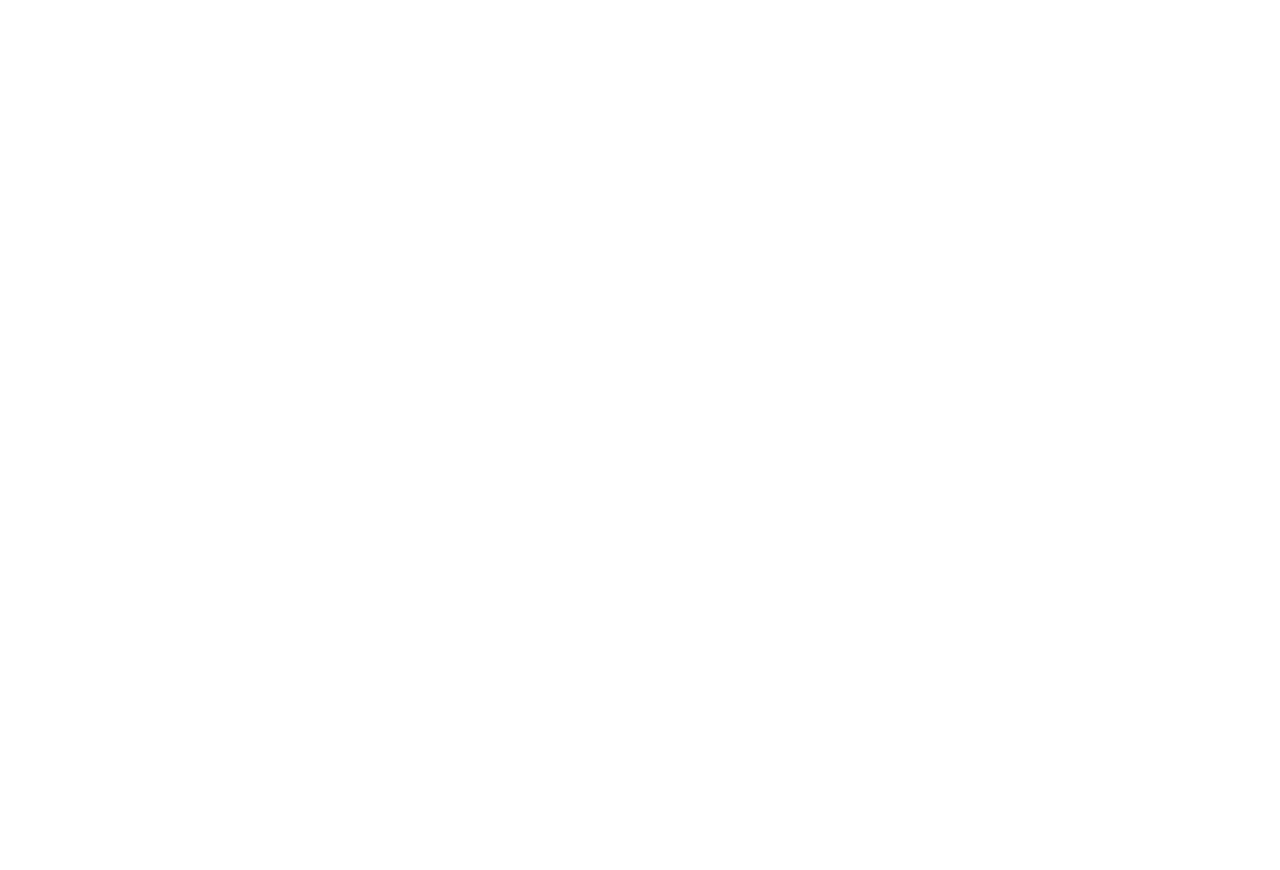
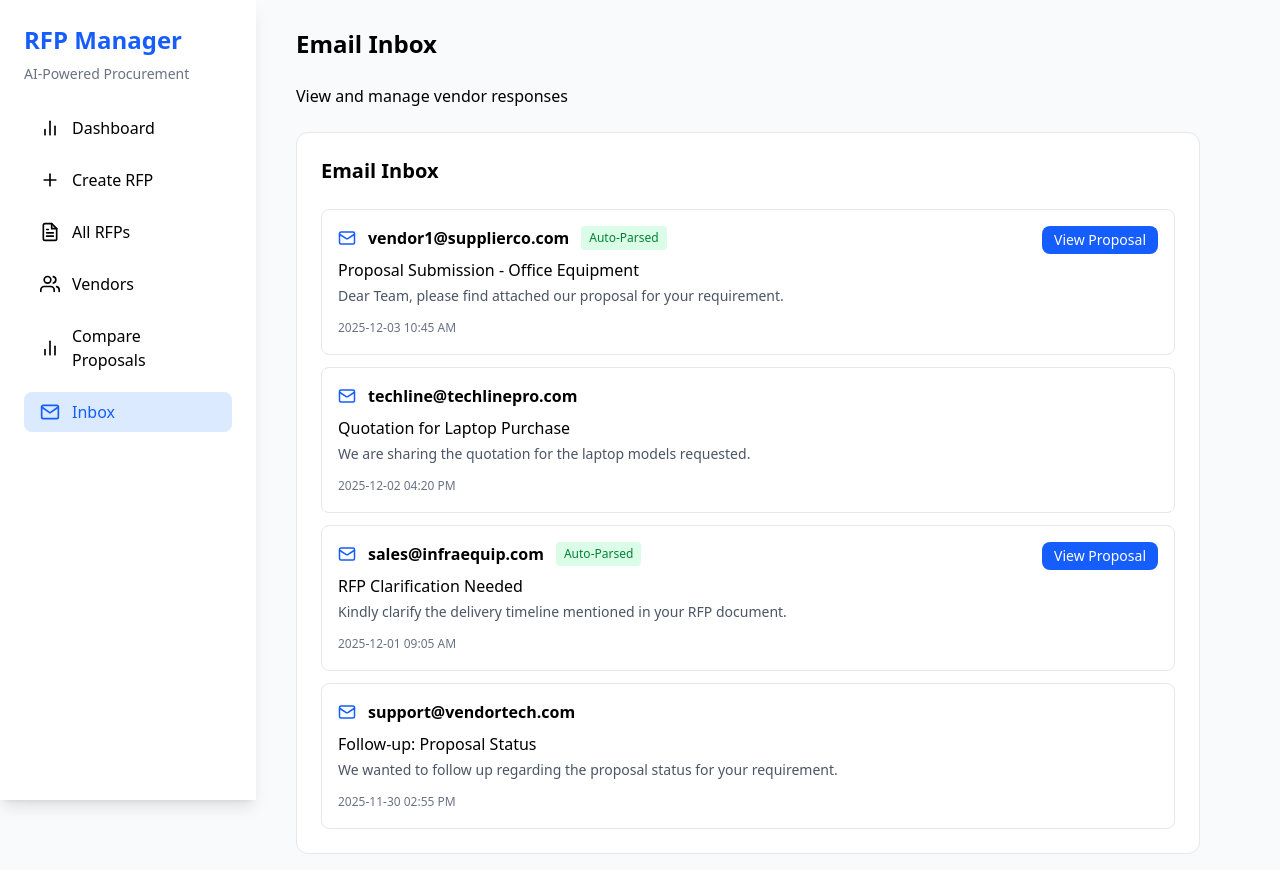
Before and after one commit to SivaGuruK/RFP-Management-System-Frontend, a React app: page /inbox in a window 1280 px wide. Before the commit this address had no page. Before the commit the page ends 800 px from the top, so only its background shows below. Built offline with nearby package versions, Linux system fonts and the light colour scheme; the HTML template or start-up script is replaced by a standard one.

Commit message:
Inbox Page UI Completion

```diff
--- a/src/App.tsx
+++ b/src/App.tsx
@@ -4,6 +4,7 @@
 import VendorsManagement from "./pages/VendorsManagement";
 import RFPManagement from "./pages/RFPManagement";
 import CompareProposal from "./pages/CompareProposal";
+import Inboxpage from "./pages/InboxPage";
 
 function App() {
   return (
@@ -14,6 +15,7 @@
       <Route path="/vendors" element={<VendorsManagement />}/>
       <Route path="/rfps" element={<RFPManagement />} />
       <Route path="/compare" element={<CompareProposal />}/>
+      <Route path="/inbox" element={<Inboxpage/>}/>
     </Routes>
   )
 }
--- /dev/null
+++ b/src/cards/EmailCard.tsx
@@ -0,0 +1,35 @@
+import { Mail } from "lucide-react";
+
+
+const EmailCard = ({ email }: { email: any }) => {
+  return (
+    <div className="border border-gray-200 rounded-lg p-4 hover:border-blue-300 transition-colors">
+      <div className="flex items-start justify-between">
+        <div className="flex-1">
+          <div className="flex items-center gap-3 mb-2">
+            <Mail size={18} className="text-blue-600" />
+            <span className="font-semibold">{email.from}</span>
+
+            {email.parsed && (
+              <span className="px-2 py-1 bg-green-100 text-green-700 rounded text-xs font-medium">
+                Auto-Parsed
+              </span>
+            )}
+          </div>
+
+          <h3 className="font-medium mb-1">{email.subject}</h3>
+          <p className="text-sm text-gray-600 mb-2">{email.body}</p>
+          <span className="text-xs text-gray-500">{email.received}</span>
+        </div>
+
+        {email.parsed && (
+          <button className="px-3 py-1 bg-blue-600 text-white rounded-lg hover:bg-blue-700 text-sm">
+            View Proposal
+          </button>
+        )}
+      </div>
+    </div>
+  );
+};
+
+export default EmailCard;
--- /dev/null
+++ b/src/cards/EmailList.tsx
@@ -0,0 +1,11 @@
+import EmailCard from "./EmailCard";
+
+const EmailList = ({ emails }: { emails: any[] }) => (
+  <div className="space-y-3">
+    {emails.map((email) => (
+      <EmailCard key={email.id} email={email} />
+    ))}
+  </div>
+);
+
+export default EmailList;
--- /dev/null
+++ b/src/pages/InboxPage.tsx
@@ -0,0 +1,55 @@
+import EmailList from "../cards/EmailList";
+import AppLayout from "../layouts/AppLayout";
+
+const Inboxpage = () => {
+  const emails = [
+    {
+      id: 1,
+      from: "vendor1@supplierco.com",
+      subject: "Proposal Submission - Office Equipment",
+      body: "Dear Team, please find attached our proposal for your requirement.",
+      received: "2025-12-03 10:45 AM",
+      parsed: true,
+    },
+    {
+      id: 2,
+      from: "techline@techlinepro.com",
+      subject: "Quotation for Laptop Purchase",
+      body: "We are sharing the quotation for the laptop models requested.",
+      received: "2025-12-02 04:20 PM",
+      parsed: false,
+    },
+    {
+      id: 3,
+      from: "sales@infraequip.com",
+      subject: "RFP Clarification Needed",
+      body: "Kindly clarify the delivery timeline mentioned in your RFP document.",
+      received: "2025-12-01 09:05 AM",
+      parsed: true,
+    },
+    {
+      id: 4,
+      from: "support@vendortech.com",
+      subject: "Follow-up: Proposal Status",
+      body: "We wanted to follow up regarding the proposal status for your requirement.",
+      received: "2025-11-30 02:55 PM",
+      parsed: false,
+    },
+  ];
+
+  return (
+    <AppLayout>
+      <div className="space-y-6">
+        <h1 className="text-2xl font-bold">Email Inbox</h1>
+        <p>View and manage vendor responses</p>
+
+        <div className="bg-white rounded-xl border border-gray-200 p-6">
+          <h2 className="text-xl font-bold mb-6">Email Inbox</h2>
+          <EmailList emails={emails} />
+        </div>
+      </div>
+    </AppLayout>
+  );
+};
+
+export default Inboxpage;
```
